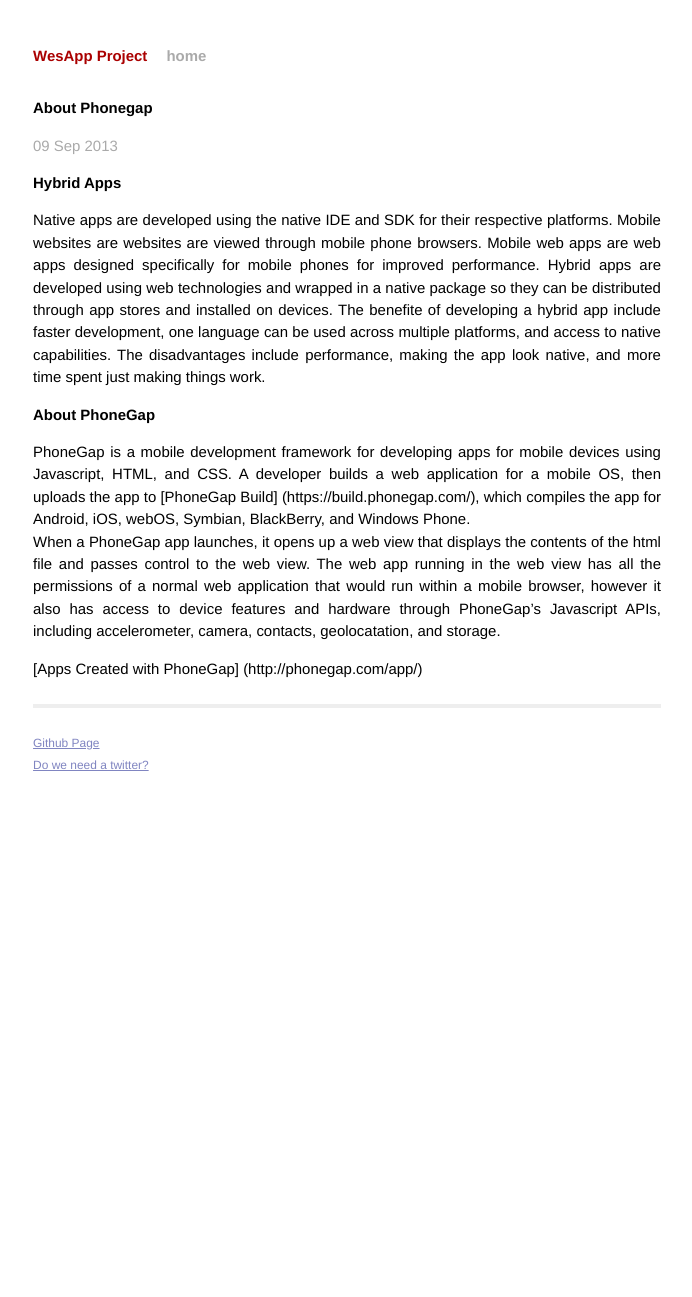
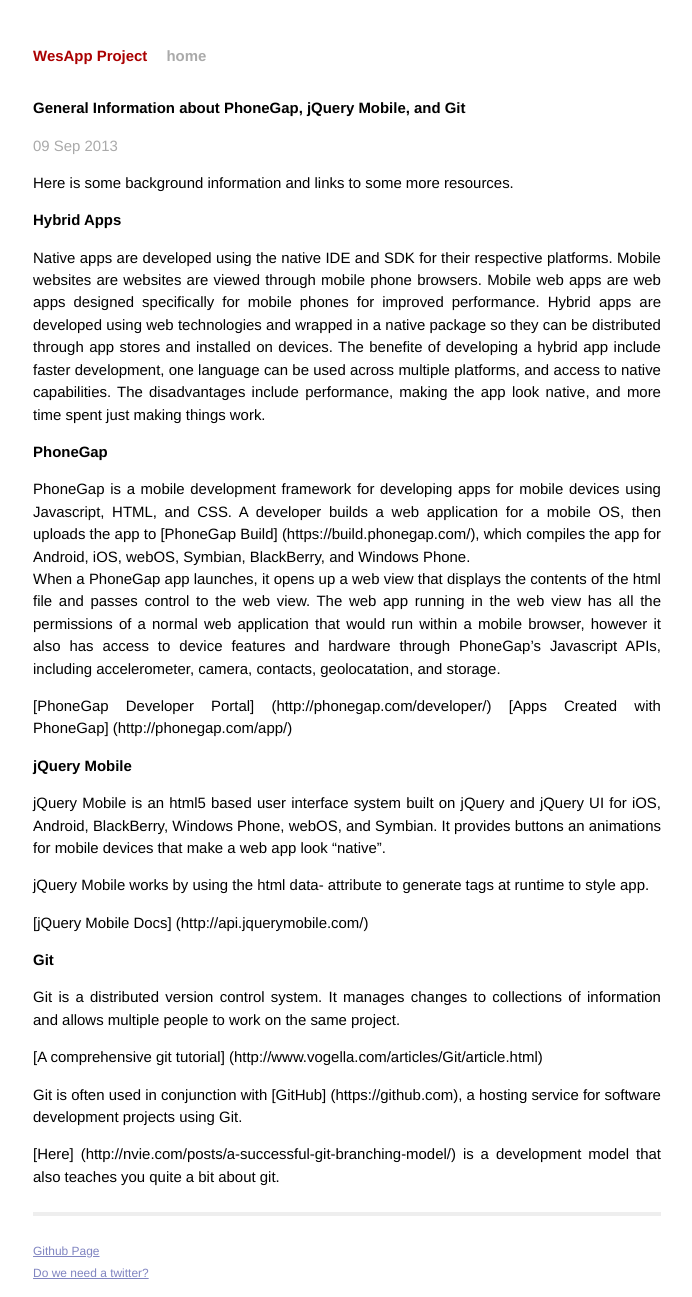
Before and after one commit to WesAppGroup/WesAppGroup.github.io, a Jekyll site: the page built from _posts/2013-09-09-About-jQuery-Mobile.markdown, in a window 1280 px wide. Shown: the whole page, without its empty margins (293-985 px from the left). Built offline with Jekyll 4.4.1, drawn with Linux system fonts in a browser that asks for light colours; before the commit the page ends 945 px from its top, so only the background shows below that.

Commit message:
put all abouts into one file

```diff
--- a/_posts/2013-09-09-About-PhoneGap.markdown
+++ b/_posts/2013-09-09-About-jQuery-Mobile.markdown
@@ -1,17 +1,41 @@
 ---
 layout: post
-title: "About Phonegap"
-date: 2013-09-09 20:29:59
+title: "General Information about PhoneGap, jQuery Mobile, and Git"
+date: 2013-09-09 20:29:58
 ---
+Here is some background information and links to some more resources.
+
 
 Hybrid Apps
 -------------
 Native apps are developed using the native IDE and SDK for their respective platforms. Mobile websites are websites are viewed through mobile phone browsers. Mobile web apps are web apps designed specifically for mobile phones for improved performance. Hybrid apps are developed using web technologies and wrapped in a native package so they can be distributed through app stores and installed on devices. The benefite of developing a hybrid app include faster development, one language can be used across multiple platforms, and access to native capabilities. The disadvantages include performance, making the app look native, and more time spent just making things work.
 
 
-About PhoneGap
+PhoneGap
 --------------
 PhoneGap is a mobile development framework for developing apps for mobile devices using Javascript, HTML, and CSS. A developer builds a web application for a mobile OS, then uploads the app to [PhoneGap Build] (https://build.phonegap.com/), which compiles the app for Android, iOS, webOS, Symbian, BlackBerry, and Windows Phone.
 When a PhoneGap app launches, it opens up a web view that displays the contents of the html file and passes control to the web view. The web app running in the web view has all the permissions of a normal web application that would run within a mobile browser, however it also has access to device features and hardware through PhoneGap's Javascript APIs, including accelerometer, camera, contacts, geolocatation, and storage.
 
+[PhoneGap Developer Portal] (http://phonegap.com/developer/)
 [Apps Created with PhoneGap] (http://phonegap.com/app/)
+
+
+jQuery Mobile
+-------------------
+
+jQuery Mobile is an html5 based user interface system built on jQuery and jQuery UI for iOS, Android, BlackBerry, Windows Phone, webOS, and Symbian. It provides buttons an animations for mobile devices that make a web app look "native".
+
+jQuery Mobile works by using the html data- attribute to generate tags at runtime to style app.
+
+[jQuery Mobile Docs] (http://api.jquerymobile.com/)
+
+
+Git
+-------
+Git is a distributed version control system. It manages changes to collections of information and allows multiple people to work on the same project.
+
+[A comprehensive git tutorial] (http://www.vogella.com/articles/Git/article.html)
+
+Git is often used in conjunction with [GitHub] (https://github.com), a hosting service for software development projects using Git.
+
+[Here] (http://nvie.com/posts/a-successful-git-branching-model/) is a development model that also teaches you quite a bit about git.
```
